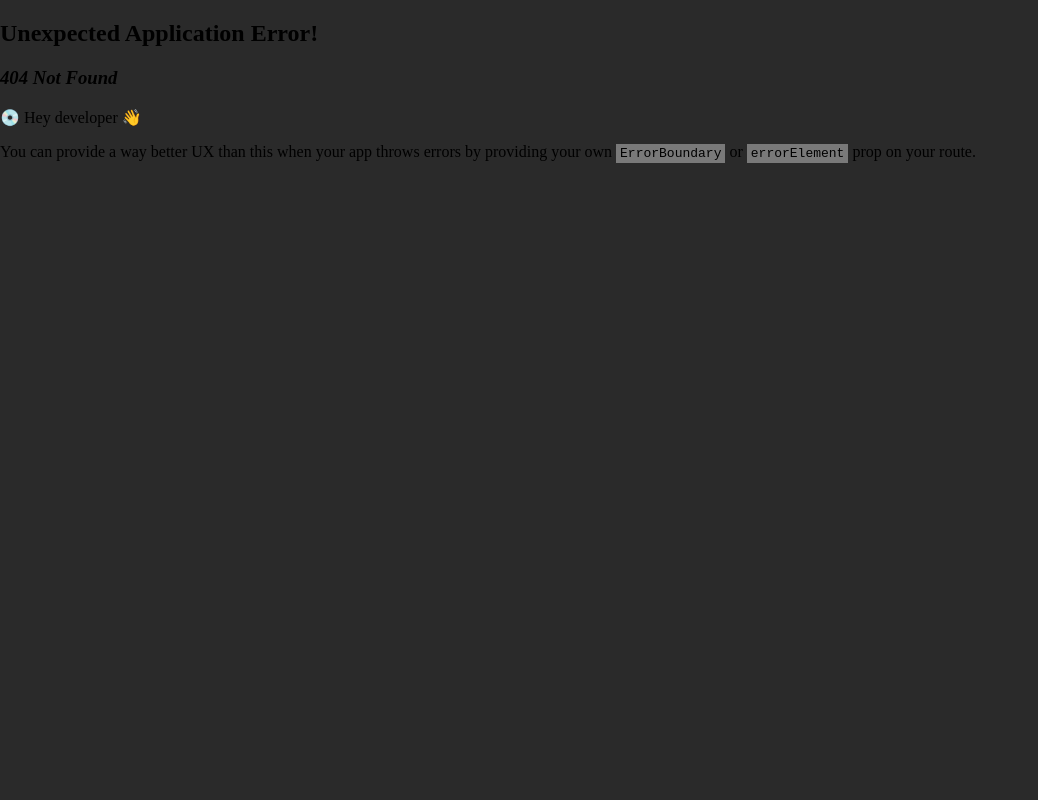
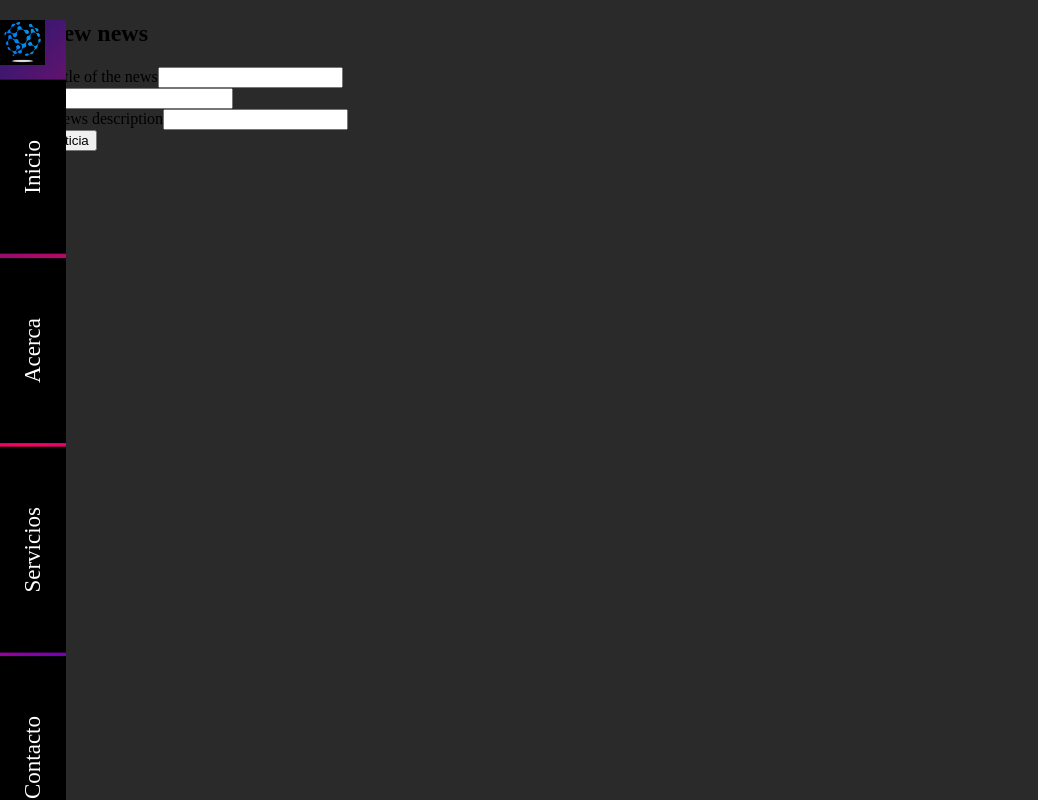
Before and after one commit to rebecavm28/BitPress, a React (Vite) app in the folder client/: page /add in a window 1280 px wide. Before the commit this address had no page. Shown: the whole page, without its empty margins (0-1038 px from the left). Built offline with nearby package versions, Linux system fonts and the light colour scheme.

Commit message:
first add form without styles

```diff
--- a/client/src/pages/AddForm/AddForm.jsx
+++ b/client/src/pages/AddForm/AddForm.jsx
@@ -1,56 +1,29 @@
 import React from 'react'
-import { useForm } from "react-hook-form";
-import { postData } from './services/newServices.js';
-import { useNavigate } from 'react-router-dom';
+
 
 const AddForm = () => {
-    const { register, formState: { errors }, handleSubmit, reset } = useForm();
-    //const navigate = useNavigate();
-    const onSubmit = async (postData) => {
-        try {
-            await postData(data);
-            alert('News created successfully');
-            reset();
-            //navigate("/"); añadir ruta a card detail
-        } catch (error) {
-            console.error('Error creating new:', error);
-            alert('There was an error creating the new');
-        }
-    };
-}
     return (
         <div className='formAdd'>
             <div>
                 <h2>Add new news</h2>
             </div>
-            <form onSubmit={handleSubmit(onSubmit)}>
+            <form>
                 <div>
                     <label className='addTitle'>Add the title of the news</label>
-                    <input type="text" {...register('title', {
-                        pattern: /^[a-zA-Z0-9áéíóúÁÉÍÓÚüÜñÑ\s\.,:;!¿¡?]+$/,
-                        required: true
-                    })} />
-                     {errors.title?.type === 'required' && <p className="error-message">Please add a title</p>}
+                    <input type="text"/>
                 </div>
                 <div>
                     <label className='image'>Imagen</label>
-                    <input type="url" {...register('imageUrl', {
-                        pattern: /^(https?|ftp):\/\/[^\s\/$.?#].[^\s]*$/,
-                        required: true
-                    })} />
-                     {errors.imageUrl?.type === 'required' && <p className="error-message">Please add the new image</p>}
+                    <input type="url"/>
                 </div>
                 <div>
                     <label className='addDescription'>Add the news description</label>
-                    <input type="text" {...register('description', {
-                        pattern: /^[a-zA-Z0-9áéíóúÁÉÍÓÚüÜñÑ\s\.,:;!¿¡?]+$/,
-                        required: true, maxLength:  500
-                    })} />
-                     {errors.name?.type === 'required' && <p className="error-message">Please add a description. </p>}
+                    <input type="text"/>
                 </div>
                 <input className="buttonAdd" type="submit" value="Añadir noticia" />
             </form>
         </div>
-    );
+    )
+}
 
 export default AddForm
--- a/client/src/router/router.jsx
+++ b/client/src/router/router.jsx
@@ -3,6 +3,7 @@ import Layout from '../layout/Layout'
 import Home from '../pages/Home/Home'
 import { getNew } from '../services/newServices'
 import Detail from '../pages/Detail/Detail'
+import AddForm from '../pages/AddForm/AddForm'
 
 const router = createBrowserRouter([
     {
@@ -17,7 +18,12 @@ const router = createBrowserRouter([
             {
                 path: "/detail",
                 element: <Detail/>
+            },
+            {
+                path: "/add",
+                element: <AddForm/>
             }
+
 
         ]
     }
```
